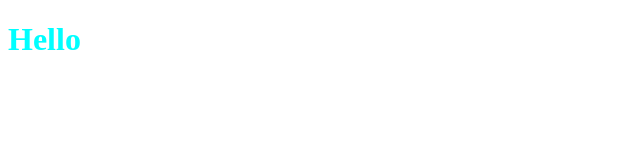
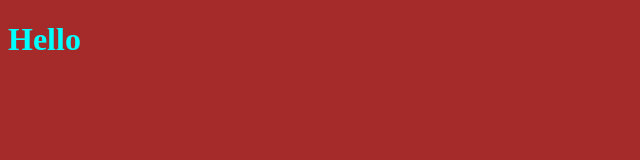
Before and after one commit to HeshamHendawi/ITI-Tasks, a plain HTML site: page index.html in a window 1280 px wide. Shown: the whole page, without its empty margins (0-640 px from the left). Drawn offline with Linux system fonts and the light colour scheme.

Commit message:
changing bg color

```diff
--- a/style.css
+++ b/style.css
@@ -1,3 +1,8 @@
 h1{
     color: aqua;
 }
+
+body
+{
+    background-color: brown;
+}
```
